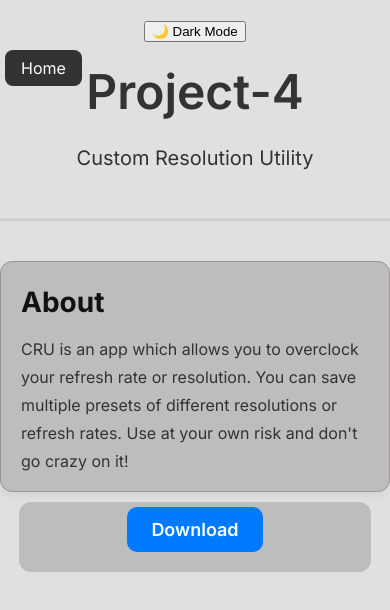
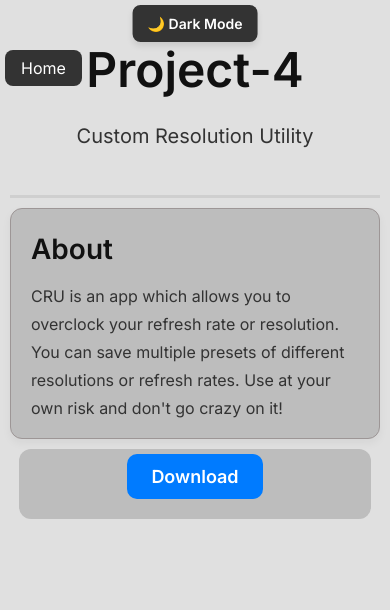
Before and after one commit to utilityman123/cru, a plain HTML site: page index.html in a window 390 px wide. Drawn offline with Linux system fonts and the light colour scheme.

Commit message:
added theme btn css

```diff
--- a/project.css
+++ b/project.css
@@ -1,12 +1,59 @@
+/* =========================================
+        COLOR VARIABLES & THEME SETUP
+   ========================================= */
+:root {
+    /* LIGHT MODE (Default) */
+    --bg-color: #e0e0e0;
+    --text-color: #333;
+    --heading-color: #111;
+    --card-bg: #bdbdbd;
+    --box-bg: #bdbdbd;
+    --border-color: #9d9696;
+    --hr-color: #cfcfcf;
+
+    /* Button Colors */
+    --home-btn-bg: #333;
+    --home-btn-text: #fff;
+    --theme-btn-bg: #333;
+    --theme-btn-text: #fff;
+}
+
+[data-theme="dark"] {
+    /* DARK MODE PALETTE */
+    --bg-color: #121212;
+    --text-color: #e0e0e0;
+    --heading-color: #ffffff;
+    --card-bg: #1e1e1e;
+    --box-bg: #252525;
+    --border-color: #333;
+    --hr-color: #444;
+
+    /* Button Colors in Dark Mode */
+    --home-btn-bg: #e0e0e0;
+    --home-btn-text: #121212;
+    --theme-btn-bg: #f0f0f0;
+    --theme-btn-text: #121212;
+}
+
+/* =========================================
+   2. GLOBAL STYLES
+   ========================================= */
 body {
     margin: 0;
     padding: 0;
     font-family: "Inter", sans-serif;
-    background: #e0e0e0;
-    color: #333;
+    background: var(--bg-color);
+    color: var(--text-color);
+
+    /* Smooth transition when switching themes */
+    transition: background 0.4s ease, color 0.4s ease;
 }
 
-/* Header Section */
+a {
+    color: #0070f3;
+    text-decoration: none;
+}
+
 .header {
     text-align: center;
     padding: 20px 20px 1px;
@@ -15,54 +62,29 @@ body {
 
 h1 {
     margin: 20px 0px;
-    font-weight:600;
+}
+
+h1, h2 {
+   font-weight: 600;
 }
 
 hr {
   border: none;
   height: 3px;
-  background-color: #cfcfcf;
+  background-color: var(--hr-color);
+  margin: 40px 0;
 }
 
 .title {
     font-size: 48px;
     font-weight: 600;
+    color: var(--heading-color);
 }
 
 .subtitle {
     font-size: 20px;
     margin: 0px;
-    color: #333;
-}
-
-/* Project Window */
-.project-window {
-    max-width: 750px;
-    margin: 0 auto;
-}
-
-/* Project Card */
-.project-card {
-    background: #bdbdbd;
-    border: 1px solid #9d9696;
-    border-radius: 12px;
-    margin-top: 10px;
-    padding: 0px 20px;
-    box-shadow: 0 4px 10px rgba(0, 0, 0, 0.05);
-    transition: transform 0.2s ease, box-shadow 0.2s ease;
-}
-
-.project-card:hover {
-    transform: translateY(-4px);
-    box-shadow: 0 8px 20px rgba(0, 0, 0, 0.1);
-}
-
-/* Project Heading */
-.project-heading {
-    font-size: 28px;
-    margin-bottom: 12px;
-    : 600;
-    color: #111;
+    color: var(--text-color);
 }
 
 p {
@@ -74,7 +96,33 @@ p {
     text-align: center;
 }
 
-/* Button */
+.project-window {
+    max-width: 750px;
+    margin: 0 auto;
+}
+
+.project-card {
+    background: var(--card-bg); /* Uses variable */
+    border: 1px solid var(--border-color);
+    border-radius: 12px;
+    margin-top: 10px;
+    padding: 0px 20px;
+    box-shadow: 0 4px 10px rgba(0, 0, 0, 0.05);
+    transition: transform 0.2s ease, box-shadow 0.2s ease, background 0.3s ease;
+}
+
+.project-card:hover {
+    transform: translateY(-4px);
+    box-shadow: 0 8px 20px rgba(0, 0, 0, 0.1);
+}
+
+.project-heading {
+    font-size: 28px;
+    margin-bottom: 12px;
+    font-weight: 600;
+    color: var(--heading-color);
+}
+
 .btn {
     display: inline-block;
     padding: 8px 14px;
@@ -90,51 +138,14 @@ p {
     background: #005bd1;
 }
 
-/* Links */
-a {
-    color: #0070f3;
-    text-decoration: none;
-}
-
-/* Horizontal line */
-hr {
-    border: none;
-    border-top: 1px solid #e6e6e6;
-    margin: 40px 0;
-}
-
-/* home button */
-.home-btn {
-  position: fixed !important;
-  top: 50px !important;
-  left: 400px !important;
-  z-index: 10;
-  margin: 0;
-
-  padding: 8px 16px;
-  background-color: #333;
-  color: white;
-  text-decoration: none;
-  text-align: center;
-  font-size: 16px;
-  border-radius: 8px;
-
-  transition: background-color 0.2s ease, transform 0.2s ease;
-}
-
-.home-btn:hover {
-  background-color: #555;
-  transform: scale(1.05);
-  text-decoration: none;
-}
-
 .download-box {
-   background-color: #bdbdbd;
+    background-color: var(--box-bg); /* Uses variable */
     padding: 5px 20px 20px 20px;
     border-radius: 12px;
     margin: 10px auto;
     text-align: center;
     width: 80%;
+    transition: background 0.3s ease;
 }
 
 .download-btn {
@@ -146,18 +157,84 @@ hr {
     font-size: 18px;
     font-weight: 600;
     border-radius: 10px;
-    transition: background-color 0.2s ease, transform 0.2s ease;
+    transition: background-color 0.2s ease, transform 0.2s ease, box-shadow 0.2s ease;
 }
 
 .download-btn:hover {
     background-color: #0056b3;
-    box-shadow: 0px 0px 10px 2px rgba(0, 123, 255, 1.1);
     transform: scale(0.9);
+    /* The Blue Glow Effect */
+    box-shadow: 0px 0px 30px 5px rgba(0, 123, 255, 0.6);
+}
+
+/* Home Button - Fixed to Top Left */
+.home-btn {
+  position: fixed;
+  top: 50px;
+  left: 400px;
+  z-index: 100;
+
+  padding: 8px 16px;
+  background-color: var(--home-btn-bg);
+  color: var(--home-btn-text);
+
+  text-align: center;
+  font-size: 16px;
+  border-radius: 8px;
+  text-decoration: none;
+  transition: background-color 0.2s ease, transform 0.2s ease;
+}
+
+.home-btn:hover {
+  opacity: 0.9;
+  transform: scale(1.05);
+}
+
+.theme-btn {
+    position: absolute;
+    top: 20px;
+    right: 20px;
+    z-index: 100;
+
+    padding: 10px 15px;
+    border: none;
+    border-radius: 8px;
+    cursor: pointer;
+    font-family: inherit;
+    font-weight: 600;
+    font-size: 14px;
+
+    background-color: var(--theme-btn-bg);
+    color: var(--theme-btn-text);
+    box-shadow: 0 4px 6px rgba(0,0,0,0.1);
+    transition: transform 0.2s ease, background-color 0.3s ease;
+}
+
+.theme-btn:hover {
+    transform: scale(1.05);
+    opacity: 0.9;
 }
 
 /* for mobile */
 @media (max-width: 600px) {
   .home-btn{
-    left: 5px !important;
+    left: 5px;
+  }
+  .project-card {
+      margin: 10px 10px auto ;
+  }
+  hr {
+      margin: 40px 10px auto ;
+  }
+
+  .theme-btn {
+    right: auto;
+    left: 50%;
+    transform: translateX(-50%);
+    top: 5px;
+  }
+
+  .theme-btn:hover {
+    transform: translateX(-50%) scale(1.05);
   }
 }
```
